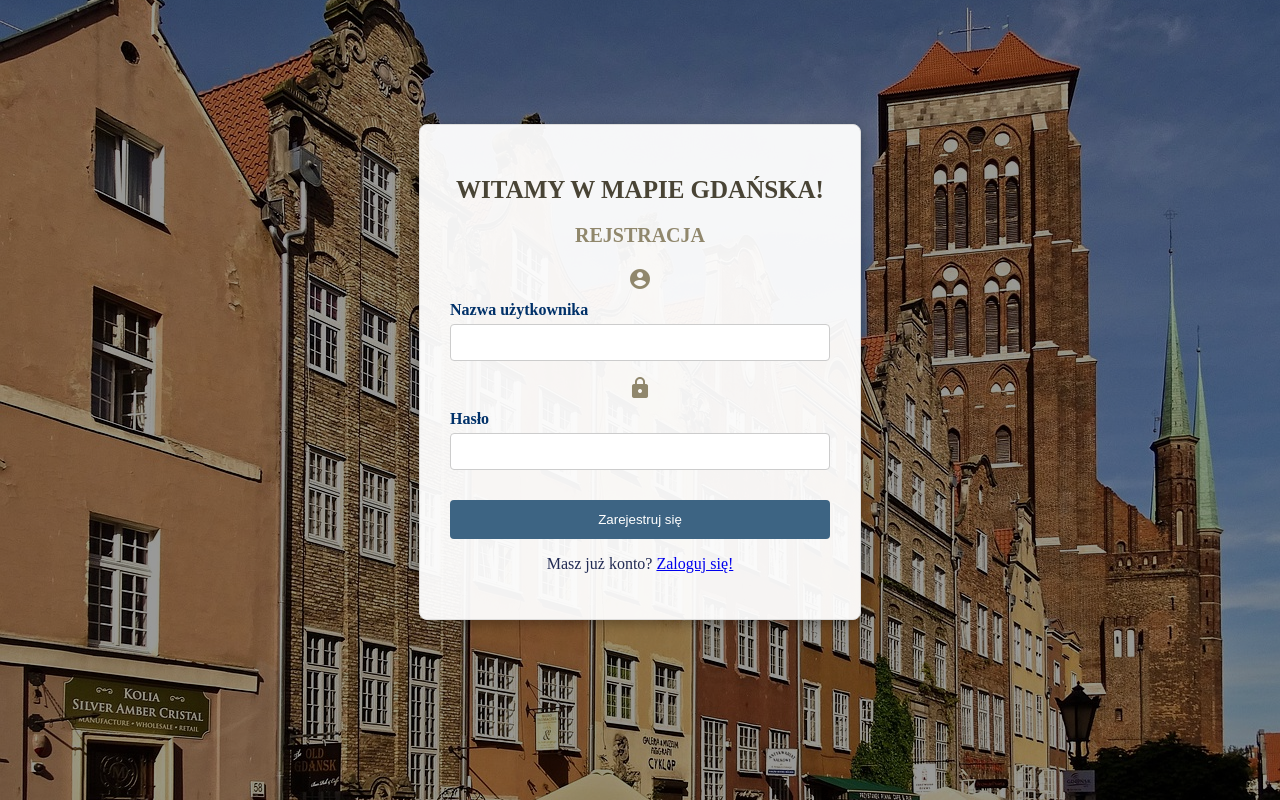
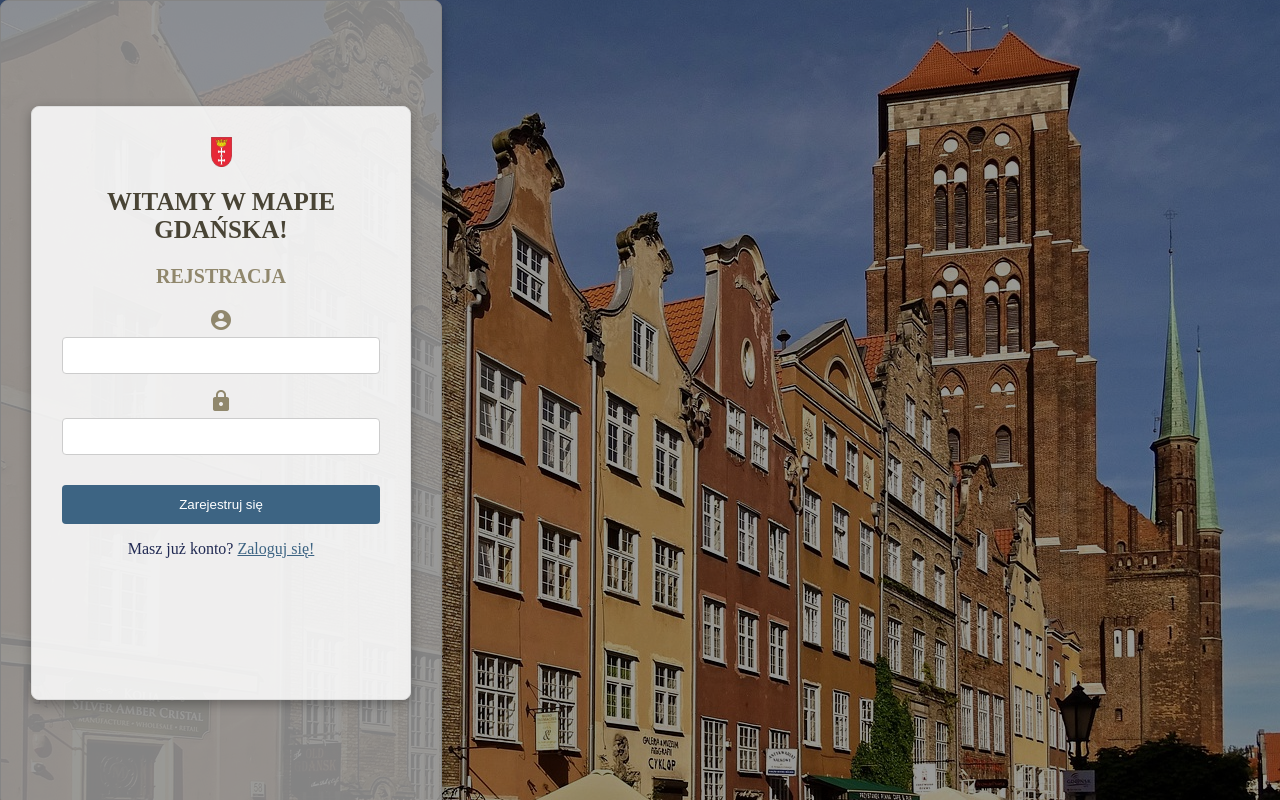
Before and after one commit to fist-it/all_in-BEST2025, a Flask app: page /register in a window 1280 px wide. Run offline with Flask 3, Linux system fonts and the light colour scheme.

Commit message:
Login and Register UI with Logo

```diff
--- a/static/styles/login.css
+++ b/static/styles/login.css
@@ -2,6 +2,7 @@
     height: 100%;
     margin: 0;
     padding: 0;
+    overflow: hidden;
 }
 
 .slider-background {
@@ -62,7 +63,7 @@
     max-width: 380px;
     width: 90%;
     padding: 30px;
-    background-color: rgba(255, 255, 255, 0.95);
+    background-color: rgba(255, 255, 255, 0.85);
     border: 1px solid #ddd;
     border-radius: 8px;
     box-shadow: 0 4px 12px rgba(0, 0, 0, 0.3);
@@ -109,6 +110,8 @@
 
 .mt-4{
     color: #212a53;
+    position: fixed;
+    width: 100%;
 }
 
 .button {
@@ -127,24 +130,25 @@
     background-color: #212a53;
 }
 
-log a:link {
-    color:#3d6483;
-    text-decoration:none;
-    transition: color 300ms ease;
+.material-icons{
+    color: #90876c;
 }
 
-log a:visited {
-    color:#98c9bd;
-    text-decoration:none;
+form {
+	min-height:345px;
+	position:relative;
+	perspective:1000px;
+	transform-style:preserve-3d;
 }
 
-log a:hover {
-    color:#212a53;
-    text-decoration:none;
+#username {
+    color: #212a53;
 }
 
-.material-icons{
-    left: 0;
-    color: #90876c;
+.linki {
+    color: #3d6483;
+}
 
+.linki:hover{
+    color: #212a53;
 }
--- a/templates/register.html
+++ b/templates/register.html
@@ -6,17 +6,19 @@
 {% endblock %}
 
 {% block content %}
+<link rel="stylesheet" type="text/css" href="/templates/styles/login.css">
     <div class="slider-background">
         <div class="slide" id="slide-1"></div>
         <div class="slide" id="slide-2"></div>
         <div class="slide" id="slide-3"></div>
         <div class="slide" id="slide-4"></div>
     </div>
-
+<div class="log">
     <div class="overlay"></div>
 
     <div class="log-container">
         <div class="log">
+            <img src="../static/images/gdansk_logo.webp" alt="Gdansk City Logo" width="25" height="30">
             <h2>WITAMY W MAPIE GDAŃSKA!</h2>
             <h3>REJSTRACJA</h3>
 
@@ -27,20 +29,19 @@
             <form method="POST">
                 <div class="form-group">
                     <i class="material-icons">account_circle</i>
-                    <label for="username">Nazwa użytkownika</label>
                     <input type="text" class="form-control" id="username" name="username" required>
                 </div>
                 <div class="form-group">
                     <i class="material-icons">lock</i>
-                    <label for="password">Hasło</label>
                     <input type="password" class="form-control" id="password" name="password" required>
                 </div>
                 <button type="submit" class="button">Zarejestruj się</button>
+                <p class="mt-4">
+                    Masz już konto? <a href="{{ url_for('login') }}" class="linki">Zaloguj się!</a>
+                </p>
             </form>
-            <p class="mt-4">
-                Masz już konto? <a href="{{ url_for('login') }}">Zaloguj się!</a>
-            </p>
         </div>
+    </div>
     </div>
 
     <script>
```
Also changed, not shown: templates/login.html (+6 -10 lines), static/images/gdansk_logo.webp (added).
